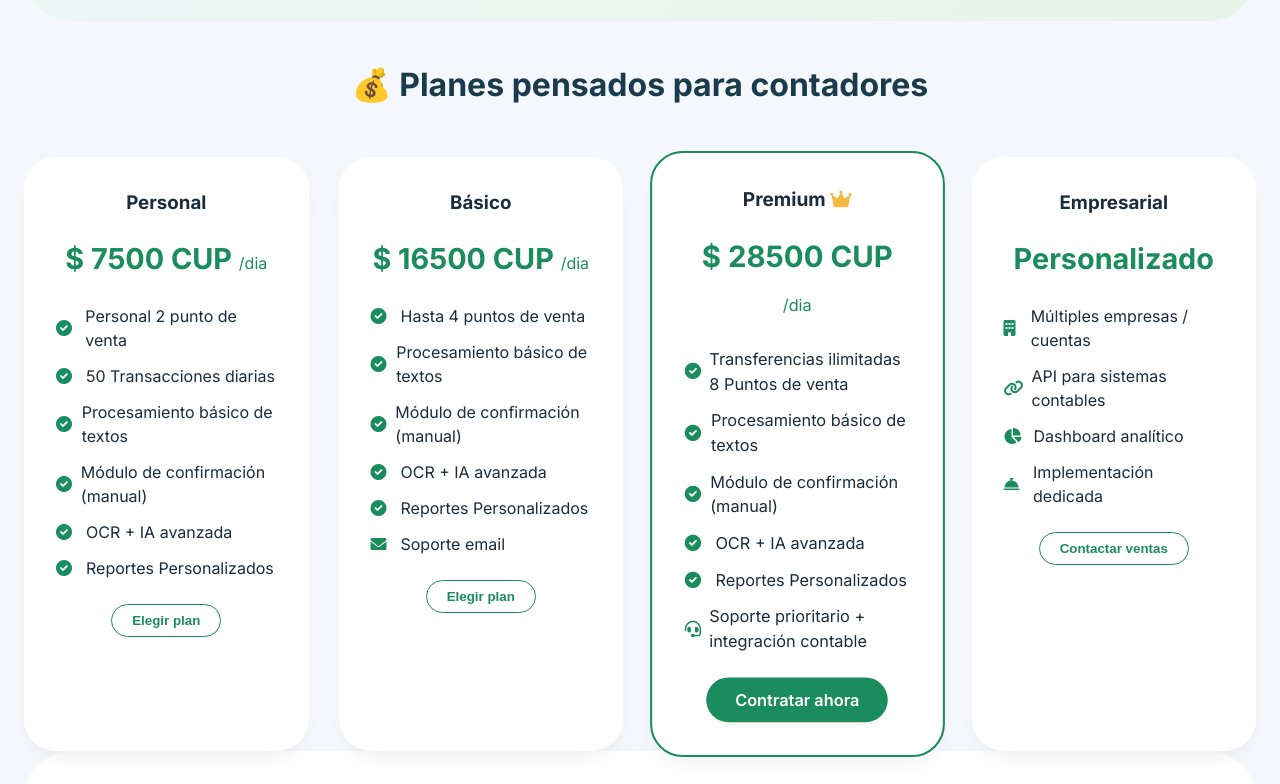
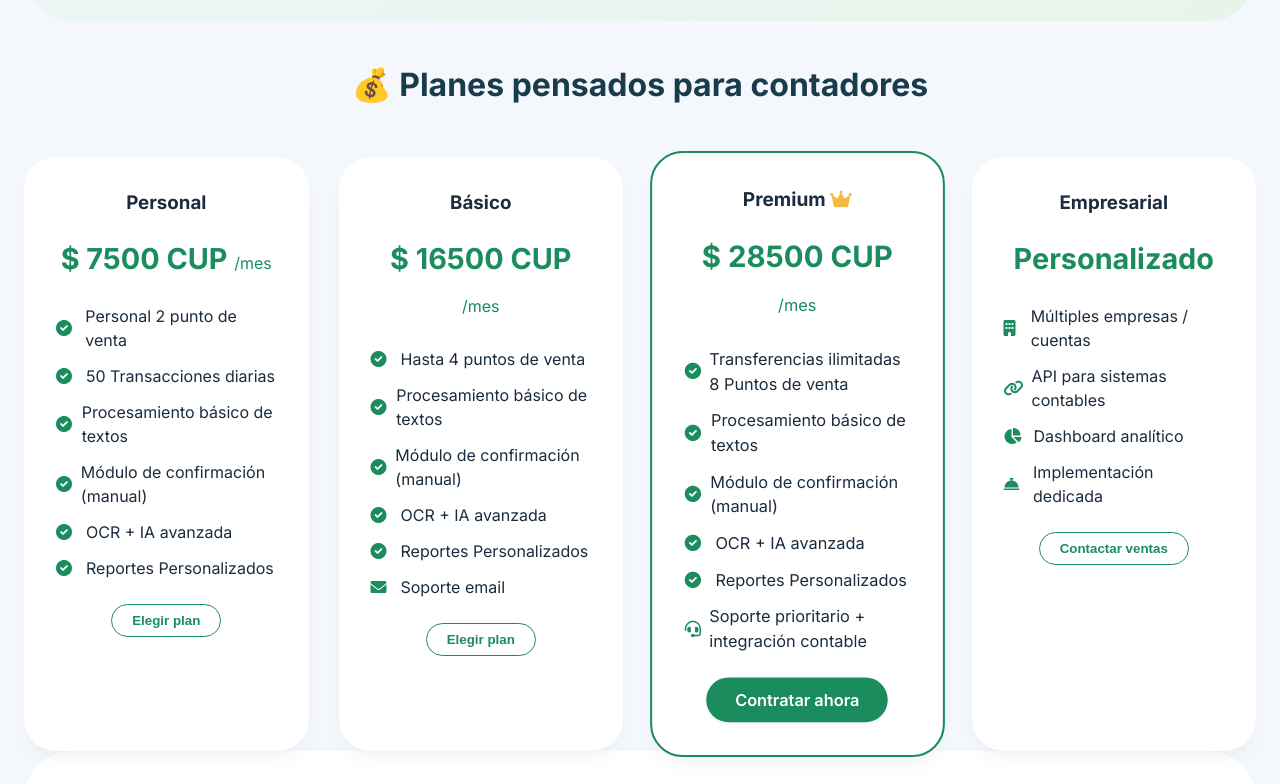
Before and after one commit to Lachy05385/Gestion_Transferencias_bancarias, a FastAPI app: page /landing in a window 1280 px wide. Shown: the part 2895-3679 px from the top of the page. Run offline with FastAPI, Linux system fonts and the light colour scheme.

Commit message:
price_mes

```diff
--- a/templates/landing.html
+++ b/templates/landing.html
@@ -583,7 +583,7 @@
     <div class="pricing-grid">
       <div class="price-card">
         <h3>Personal </h3>
-        <div class="price long-text">$ 7500 CUP <span>/dia</span></div>
+        <div class="price long-text">$ 7500 CUP <span>/mes</span></div>
 
         <ul>
           <li><i class="fas fa-check-circle"></i> Personal 2 punto de venta</li>
@@ -598,7 +598,7 @@
       </div>
       <div class="price-card">
         <h3>Básico</h3>
-        <div class="price long-text">$ 16500 CUP <span>/dia</span></div>
+        <div class="price long-text">$ 16500 CUP <span>/mes</span></div>
         <ul>
           <li><i class="fas fa-check-circle"></i> Hasta 4 puntos de venta</li>
           <li><i class="fas fa-check-circle"></i> Procesamiento básico de textos</li>
@@ -611,7 +611,7 @@
       </div>
       <div class="price-card featured">
         <h3>Premium <i class="fas fa-crown" style="color: #f4b942;"></i></h3>
-        <div class="price long-text">$ 28500 CUP <span>/dia</span></div>
+        <div class="price long-text">$ 28500 CUP <span>/mes</span></div>
         <ul>
           <li><i class="fas fa-check-circle"></i> Transferencias ilimitadas 8 Puntos de venta</li>
           <li><i class="fas fa-check-circle"></i> Procesamiento básico de textos</li>
```
